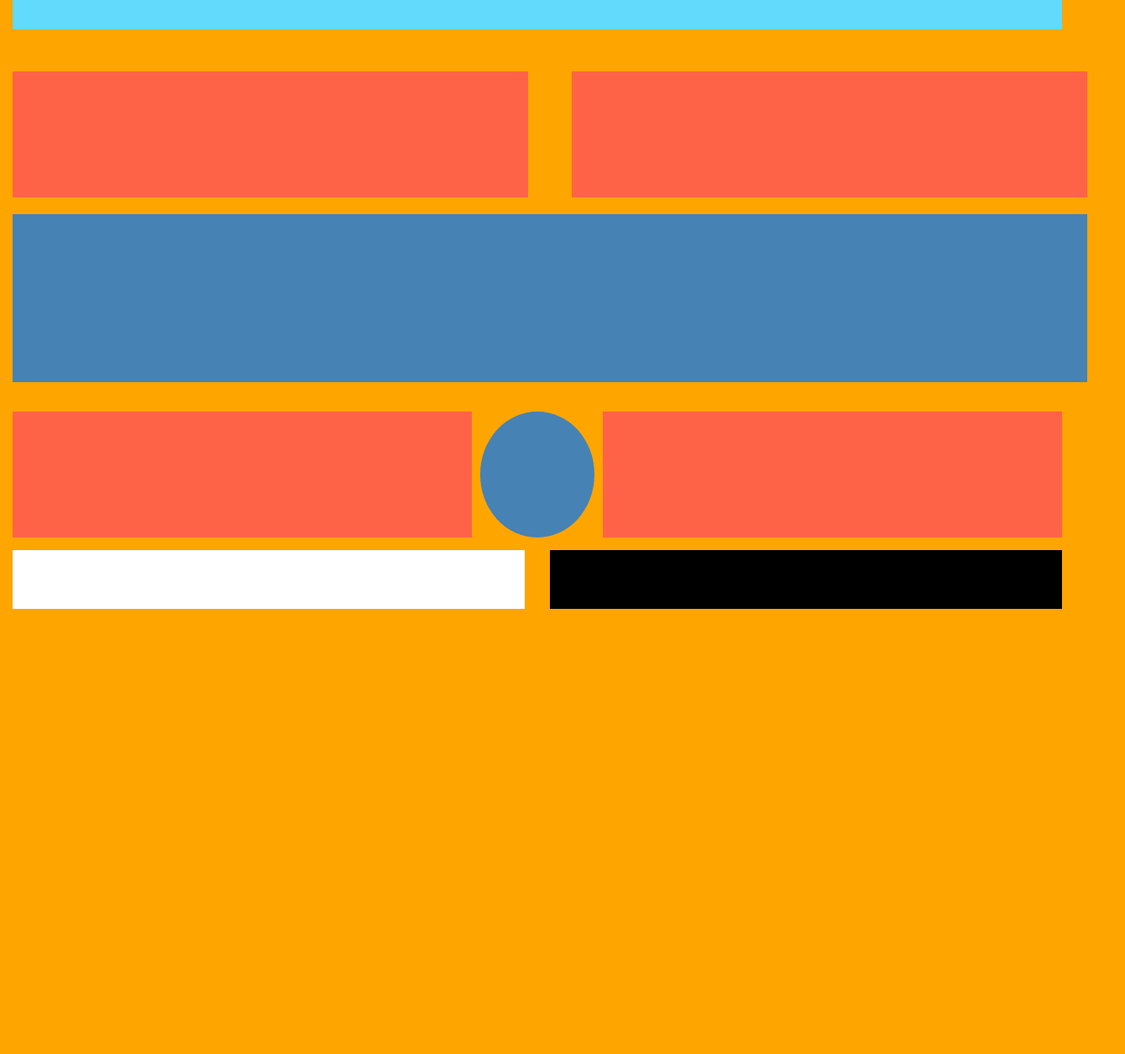
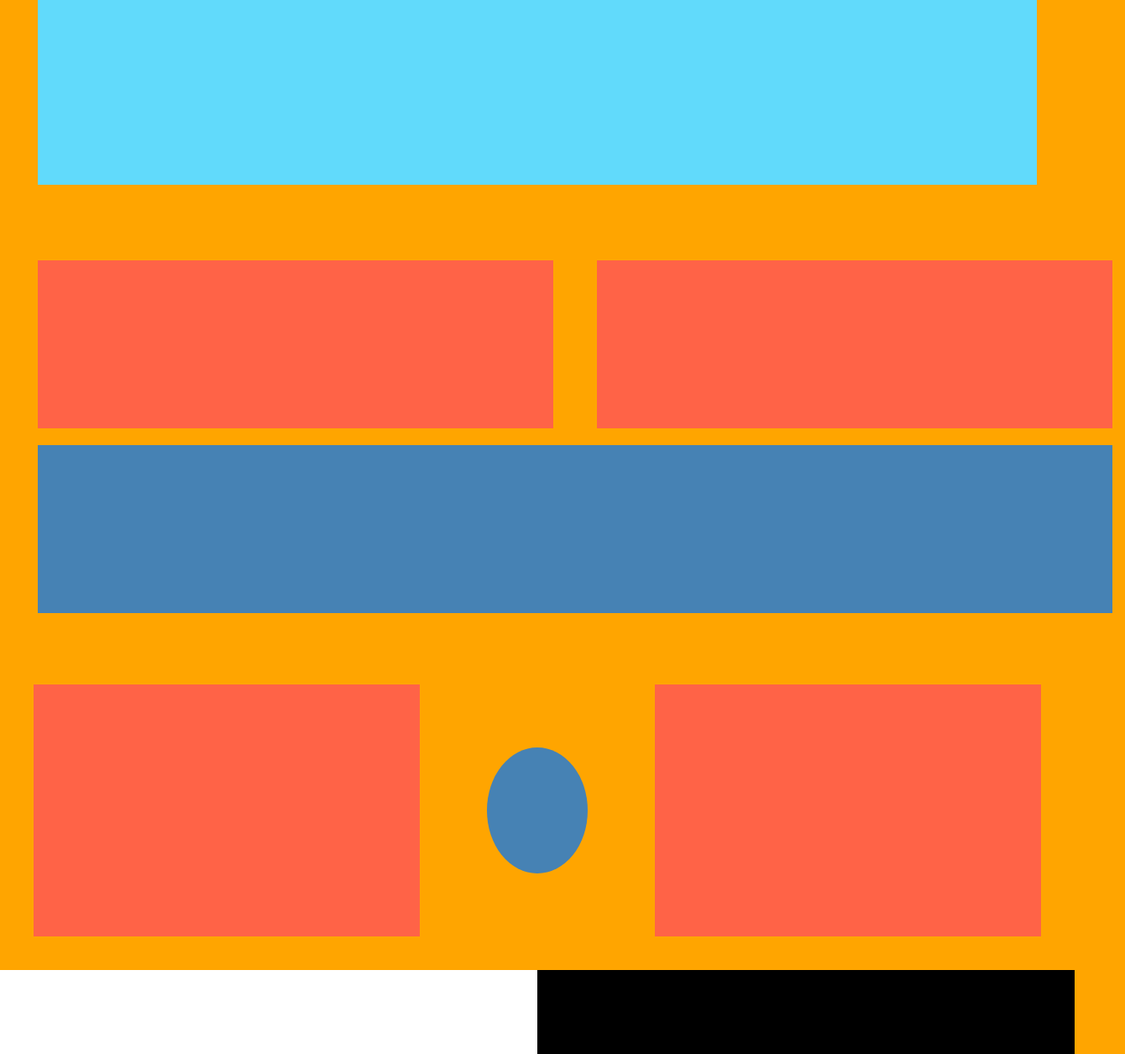
Before and after one commit to Asiphile1/Positioning-example, a React app: page / in a window 1280 px wide. Shown: the part 345-1600 px from the top of the page at 84% size, 1340 px wide, since content can reach past the window. Before the commit the page ends 1085 px from the top, so only its background shows below. Built offline with nearby package versions, Linux system fonts and the light colour scheme.

Commit message:
08/07/2024

```diff
--- a/src/assets/styles/Content.css
+++ b/src/assets/styles/Content.css
@@ -2,7 +2,7 @@
   display: flex;
   flex-direction: column;
   align-items: center;
-  margin: 20px auto;
+  margin: 30px;
   width: 100%;
   /* max-width: 3000px; */
   padding: 15px;
@@ -17,9 +17,9 @@
 
 .block {
   width: 48%;
-  height: 150px;
+  height: 200px;
   background-color: #ff6347;
-  /* margin: 20px; */
+  /* margin: 20px;  */
 }
 
 .rectangle {
--- a/src/assets/styles/ContentCircle.css
+++ b/src/assets/styles/ContentCircle.css
@@ -1,19 +1,22 @@
 .content-circle {
   display: flex;
   justify-content: center;
-  padding: 0 15px;
+  /* padding: 0 15px;
+  padding is inside the container and margin is outside  */
   align-items: center;
-  /* margin: 20px auto;
-  width: 90%;
+  margin: 40px;
+  /* width: 90%;
   max-width: 800px; */
+  gap: 70px;
 
 }
 
 .square {
   width: 48%;
-  height: 150px;
+  height: 300px;
   background-color: #ff6347;
   /* margin: 0 15px; */
+  /* gap: 20px; */
 }
 
 /* ch\nged margin from 10px to 15px ...*/
@@ -24,6 +27,7 @@
   background-color: #4682b4;
   border-radius: 50%;
   margin: 0 10px;
+  /* gap:40px; */
 }
 
 /* added @media */
--- a/src/assets/styles/Footer.css
+++ b/src/assets/styles/Footer.css
@@ -11,13 +11,15 @@
 .left-side {
   flex: 1;
   background-color: white;
-  margin: 15px;
+  /* margin: 15px; */
+  /* no space between footer and end of page */
 }
 
 .right-side {
   flex: 1;
   background-color: black;
-  margin: 15px;
+  /* margin: 15px; */
+  /* np space beteen the footer and end of page */
 }
 
 /* added @ media */
--- a/src/assets/styles/Hero.css
+++ b/src/assets/styles/Hero.css
@@ -2,8 +2,8 @@
   /* display: flex;
   justify-content: center;
   align-items: center; */
-  padding-top: 10px;
-  margin:15px;
+  /* padding-top: 10px; */
+  margin:45px;
 }
 
 .hero {
@@ -11,6 +11,7 @@
   padding: 50px;
   color: #fff;
   text-align: center;
+  height: 250px;
   /* width: 90%; */
   /* max-width: 800px;
   margin: auto; */
--- a/src/assets/styles/Navbar.css
+++ b/src/assets/styles/Navbar.css
@@ -4,7 +4,8 @@
   align-items: center;
   padding: 10px;
   background-color: #282c34;
-  margin: 15px;
+  /* margin: 15px; */
+  /* picture does not have padding, well the drawing  */
 }
 
 /* addes margin 15px so it will not touch the end of the page */
```
